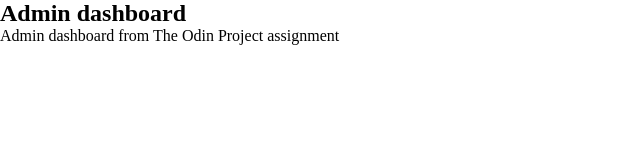
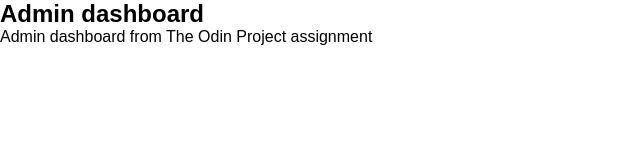
Before and after one commit to lucasoneves/admin-dashboard-TOP, a website: page index.html in a window 1280 px wide. Shown: the whole page, without its empty margins (0-640 px from the left). Drawn offline with Linux system fonts and the light colour scheme.

Commit message:
Browser-sync and basic style

```diff
--- a/assets/css/main.css
+++ b/assets/css/main.css
@@ -2,4 +2,5 @@
     margin: 0;
     padding: 0;
     box-sizing: border-box;
+    font-family: Arial, Helvetica, sans-serif;
 }
--- a/package.json
+++ b/package.json
@@ -4,7 +4,8 @@
   "description": "",
   "main": "index.js",
   "scripts": {
-    "test": "echo \"Error: no test specified\" && exit 1"
+    "test": "echo \"Error: no test specified\" && exit 1",
+    "dev": "browser-sync start --server --files '*/**'"
   },
   "author": "",
   "license": "ISC",
```
